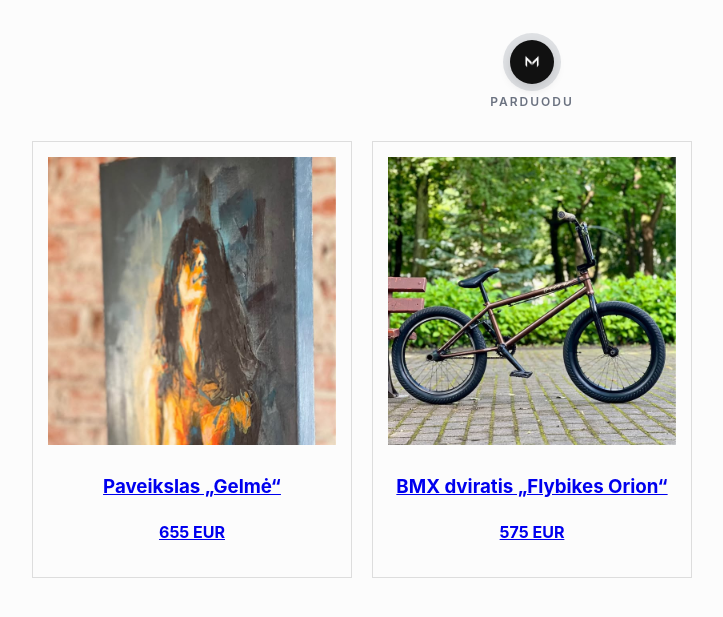
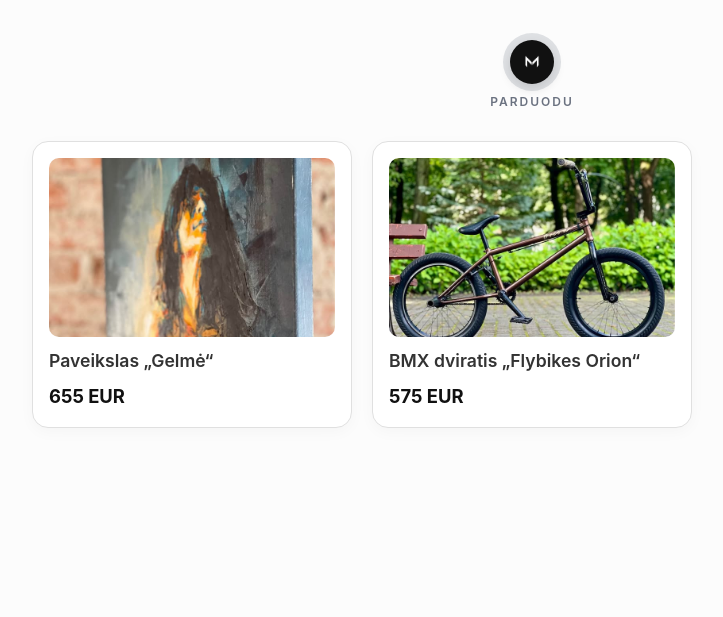
Before and after one commit to mruslys/ruslys.lt, a Jekyll site: the page built from parduodu/index.html, in a window 1280 px wide. Shown: the top 617 px of the page, without its empty margins (108-831 px from the left). Built offline with Jekyll 4.4.1, drawn with Linux system fonts in a browser that asks for light colours.

Commit message:
Update style-gallery.html

```diff
--- a/_includes/style-gallery.html
+++ b/_includes/style-gallery.html
@@ -377,3 +377,101 @@
     .shop-grid { display: grid; grid-template-columns: repeat(auto-fill, minmax(250px, 1fr)); gap: 20px; }
     .product-card { border: 1px solid #ddd; padding: 15px; text-align: center; }
     .product-card img { max-width: 100%; height: auto; aspect-ratio: 1/1; object-fit: cover; }
+
+/* Shop Grid stiliai */
+.shop-grid {
+    display: grid;
+    grid-template-columns: repeat(auto-fill, minmax(280px, 1fr));
+    gap: 20px;
+    margin-top: 20px;
+}
+
+.product-card {
+    background: #ffffff;
+    border: 1px solid #e0e0e0;
+    border-radius: 16px;
+    padding: 16px;
+    text-align: left;
+    box-shadow: 0 4px 15px rgba(0,0,0,0.03);
+    transition: transform 0.2s ease, box-shadow 0.2s ease;
+}
+
+.product-card:hover {
+    transform: translateY(-3px);
+    box-shadow: 0 8px 25px rgba(0,0,0,0.06);
+}
+
+.product-card a {
+    text-decoration: none;
+    color: inherit;
+    display: flex;
+    flex-direction: column;
+    height: 100%;
+}
+
+.product-card img {
+    width: 100%;
+    height: auto;
+    aspect-ratio: 16/10;
+    object-fit: cover;
+    border-radius: 10px;
+    background: #eee;
+    margin-bottom: 12px;
+    transition: transform 0.3s ease;
+}
+
+.product-card:hover img {
+    transform: scale(1.02);
+}
+
+.product-card h3 {
+    font-size: 1.1rem;
+    font-weight: 600;
+    color: var(--text-color);
+    margin: 0 0 8px 0;
+    line-height: 1.4;
+}
+
+.product-card p {
+    margin: 0;
+    font-size: 1.15rem;
+    font-weight: 700;
+    color: #111;
+}
+
+/* Mobiliesiems ekranams: horizontalus kortelės išdėstymas (nuotrauka kairėje, tekstas dešinėje) */
+@media (max-width: 520px) {
+    .shop-grid {
+        grid-template-columns: 1fr;
+        gap: 12px;
+    }
+
+    .product-card {
+        padding: 12px;
+        border-radius: 12px;
+    }
+
+    .product-card a {
+        flex-direction: row;
+        align-items: center;
+        gap: 14px;
+    }
+
+    .product-card img {
+        width: 90px;
+        height: 90px;
+        min-width: 90px;
+        aspect-ratio: 1/1;
+        margin-bottom: 0;
+        border-radius: 8px;
+    }
+
+    .product-card h3 {
+        font-size: 0.95rem;
+        margin-bottom: 4px;
+    }
+
+    .product-card p {
+        font-size: 1rem;
+    }
+}
```
